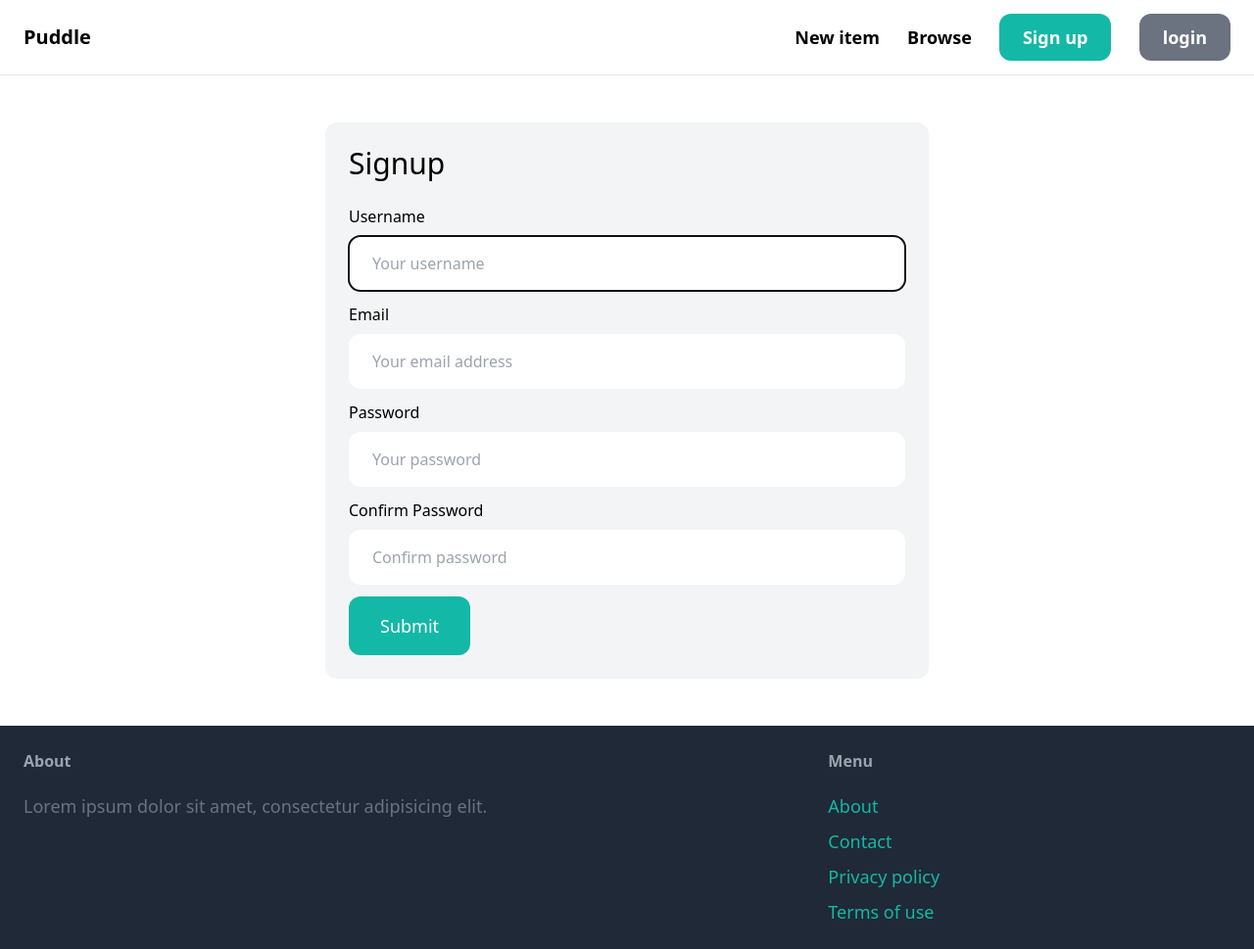
After one commit to BisekhKarki/Django_Projects, a Django app: page /signup/ in a window 1280 px wide. The commit adds this page. Shown: the whole page at 98% size. Run offline with Django 5.2, Linux system fonts and the light colour scheme; some libraries are stand-ins or nearby versions.

Commit message:
Added login and Signup Functionality

```diff
--- /dev/null
+++ b/Online Marketplace/puddle/core/forms.py
@@ -0,0 +1,35 @@
+from django import forms
+from django.contrib.auth.forms import UserCreationForm, AuthenticationForm
+from django.contrib.auth.models import User
+
+class loginForm(AuthenticationForm):
+    username = forms.CharField(widget=forms.TextInput(attrs={
+        'placeholder':'Your username',
+        "class":  'w-full py-4 px-6 rounded-xl'
+    }))
+    password = forms.CharField(widget=forms.PasswordInput(attrs={
+        'placeholder':'Your password',
+        "class":  'w-full py-4 px-6 rounded-xl'
+    }))
+
+class SignupForm(UserCreationForm):
+    class Meta:
+        model = User
+        fields = ("username","email","password1","password2")
+
+    username = forms.CharField(widget=forms.TextInput(attrs={
+        'placeholder':'Your username',
+        "class":  'w-full py-4 px-6 rounded-xl'
+    }))
+    email = forms.CharField(widget=forms.TextInput(attrs={
+        'placeholder':'Your email address',
+        "class":  'w-full py-4 px-6 rounded-xl'
+    }))
+    password1 = forms.CharField(widget=forms.PasswordInput(attrs={
+        'placeholder':'Your password',
+        "class":  'w-full py-4 px-6 rounded-xl'
+    }))
+    password2 = forms.CharField(widget=forms.PasswordInput(attrs={
+        'placeholder':'Confirm password',
+        "class":  'w-full py-4 px-6 rounded-xl'
+    }))
--- a/Online Marketplace/puddle/core/templates/core/base.html
+++ b/Online Marketplace/puddle/core/templates/core/base.html
@@ -12,20 +12,36 @@
     >
       <a href="/" class="text-xl font-semibold">Puddle</a>
       <div class="space-x-6">
-        <a href="#" class="text-lg font-semibold hover:text-gray-500"
+        <a
+          href="{% url 'new' %}"
+          class="text-lg font-semibold hover:text-gray-500"
           >New item</a
         >
         <a href="#" class="text-lg font-semibold hover:text-gray-500">Browse</a>
+        {% if request.user.is_authenticated %}
+
         <a
-          href="#"
+          href=""
+          class="px-6 py-3 text-lg font-semibold bg-teal-500 text-white rounded-xl hover:bg-teal-700"
+          >Inbox</a
+        >
+        <a
+          href=""
+          class="px-6 py-3 text-lg font-semibold bg-gray-500 text-white rounded-xl hover:bg-gray-700"
+          >Dashboard</a
+        >
+        {% else %}
+        <a
+          href="{% url 'core:signup' %}"
           class="px-6 py-3 text-lg font-semibold bg-teal-500 text-white rounded-xl hover:bg-teal-700"
           >Sign up</a
         >
         <a
-          href="#"
+          href="{% url 'core:login' %}"
           class="px-6 py-3 text-lg font-semibold bg-gray-500 text-white rounded-xl hover:bg-gray-700"
           >login</a
         >
+        {% endif %}
       </div>
     </nav>
     <div class="px-6 py-6">{% block content %} {% endblock %}</div>
@@ -46,7 +62,7 @@
           </li>
           <li>
             <a
-              href="{% url 'contact' %}"
+              href="{% url 'core:contact' %}"
               class="text-lg text-teal-500 hover:text-teal-700"
               >Contact</a
             >
--- /dev/null
+++ b/Online Marketplace/puddle/core/templates/core/signup.html
@@ -0,0 +1,43 @@
+{% extends 'core/base.html' %}
+<br />
+{% block title%}Signup{% endblock %}
+
+<br />
+{% block content %}
+<div class="w-1/2 my-6 mx-auto bg-gray-100 p-6 rounded-xl">
+  <h1 class="mb-6 text-3xl">Signup</h1>
+  <form method="POST" action=".">
+    {% csrf_token %} {{ form.non_field_errors }}
+    <div class="mb-3">
+      <label for="" class="inline-block mb-2">Username</label>
+      <br />
+      {{form.username}}
+    </div>
+    <div class="mb-3">
+      <label for="" class="inline-block mb-2">Email</label>
+      <br />
+      {{form.email}}
+    </div>
+    <div class="mb-3">
+      <label for="" class="inline-block mb-2">Password</label>
+      <br />
+      {{form.password1}}
+    </div>
+    <div class="mb-3">
+      <label for="" class="inline-block mb-2">Confirm Password</label>
+      <br />
+      {{form.password2}}
+    </div>
+    {% if form.errors or form.non_field_errors %}
+    <div class="mb-3 p-6 bg-red-100 rounded-xl">
+      {% for field in form %} {{field.errors}} {% endfor %}
+    </div>
+    {% endif %}
+    <button
+      class="py-4 px-8 text-lg bg-teal-500 hover:bg-teal-700 rounded-xl text-white"
+    >
+      Submit
+    </button>
+  </form>
+</div>
+{% endblock %}
--- a/Online Marketplace/puddle/core/urls.py
+++ b/Online Marketplace/puddle/core/urls.py
@@ -2,11 +2,14 @@ from django.urls import path
 from django.conf import settings
 from django.conf.urls.static import static
 from . import views
+from django.contrib.auth import views as auth_views
+from .forms import loginForm
 
 app_name = 'core'
 
 urlpatterns = [
     path('',views.index,name='index'),
     path('contact/',views.contact,name='contact'),
-    path()
+    path('signup/',views.signup,name="signup"),
+    path('login/',auth_views.LoginView.as_view(template_name='core/login.html',authentication_form=loginForm),name="login"),
 ] + static(settings.MEDIA_URL,document_root = settings.MEDIA_ROOT)
--- a/Online Marketplace/puddle/core/views.py
+++ b/Online Marketplace/puddle/core/views.py
@@ -1,5 +1,6 @@
-from django.shortcuts import render
+from django.shortcuts import render,redirect
 from item.models import Category,Item
+from .forms import SignupForm
 
 # Create your views here.
 def index(request):
@@ -14,3 +15,21 @@ def index(request):
 
 def contact(request):
     return render(request,'core/contact.html')
+
+
+def signup(request):
+    if request.method == "POST":
+        form = SignupForm(request.POST)
+        if form.is_valid():
+            form.save()
+            return redirect("login/")
+    else:
+        form = SignupForm()
+    context = {
+        'form':form
+    }
+    return render(request,'core/signup.html',context)
+
+
+def login(request):
+    return render(request,'core/login.html')
--- /dev/null
+++ b/Online Marketplace/puddle/item/forms.py
@@ -0,0 +1,27 @@
+from django import forms
+from .models import Item
+
+INPUT_CLASSES = 'w-full py-4 px-6 rounded-xl border'
+
+class NewItemForm(forms.ModelForm):
+    class Meta:
+        model = Item
+        fields = ('category', 'name', 'description', 'price','image',)
+        widgets = {
+        'category':forms.Select(attrs={
+            'class':INPUT_CLASSES
+        }),
+        'name':forms.TextInput(attrs={
+            'class':INPUT_CLASSES
+        }),
+        'description':forms.Textarea(attrs={
+            'class':INPUT_CLASSES
+        }),
+        'price':forms.TextInput(attrs={
+            'class':INPUT_CLASSES
+        }),
+        'image':forms.FileInput(attrs={
+            'class':INPUT_CLASSES
+        })
+
+    }
--- a/Online Marketplace/puddle/item/urls.py
+++ b/Online Marketplace/puddle/item/urls.py
@@ -4,5 +4,6 @@ from django.conf.urls.static import static
 from . import views
 
 urlpatterns = [
+    path('new/',views.new_item, name='new' ),
     path('<int:pk>/',views.detail,name='detail'),
 ]
--- a/Online Marketplace/puddle/puddle/settings.py
+++ b/Online Marketplace/puddle/puddle/settings.py
@@ -28,6 +28,9 @@ DEBUG = True
 
 ALLOWED_HOSTS = []
 
+LOGIN_URL = '/login/'
+LOGIN_REDIRECT_URL = '/'
+LOGOUT_REDIRECT = '/'
 
 # Application definition
 
```
Also changed, not shown: Online Marketplace/puddle/core/templates/core/login.html (added, +35 -0 lines), Online Marketplace/puddle/item/templates/item/form.html (added, +22 -0 lines), Online Marketplace/puddle/item/views.py (+20 -1 lines), Online Marketplace/puddle/db.sqlite3.
